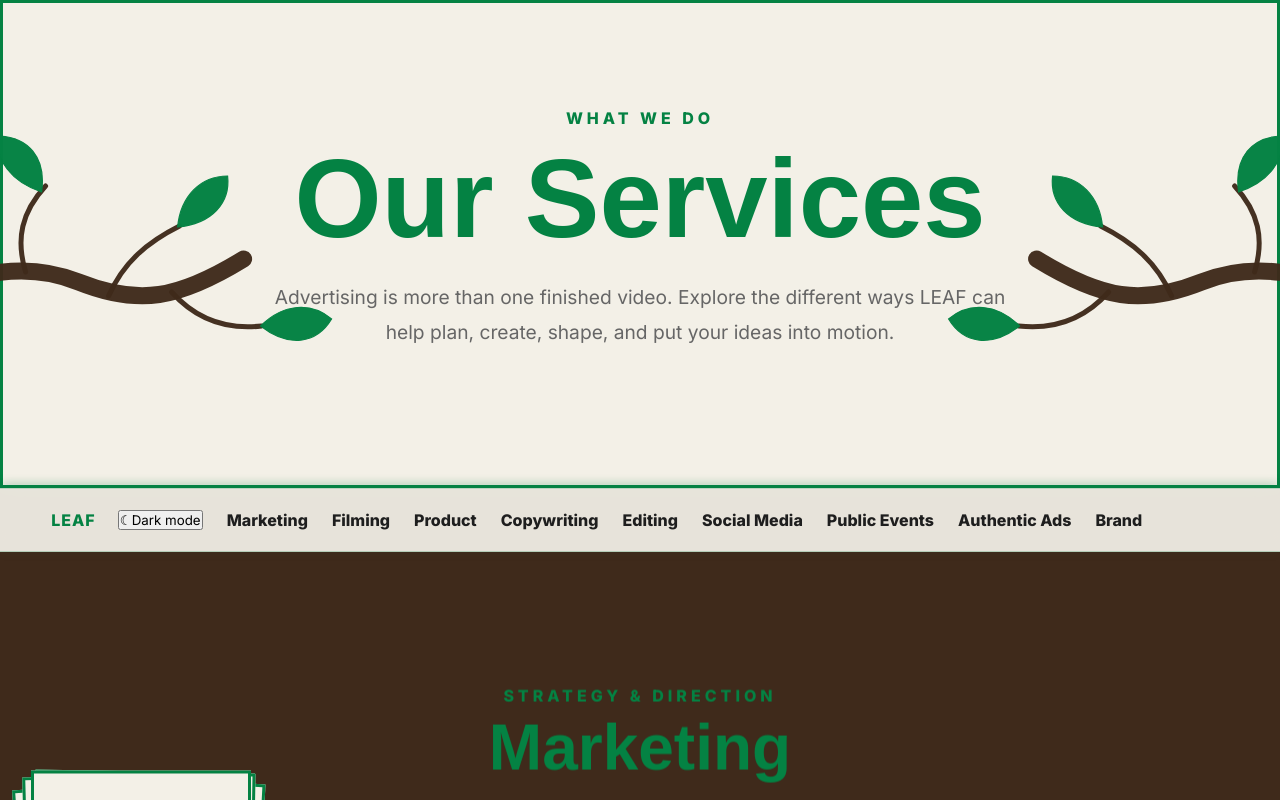
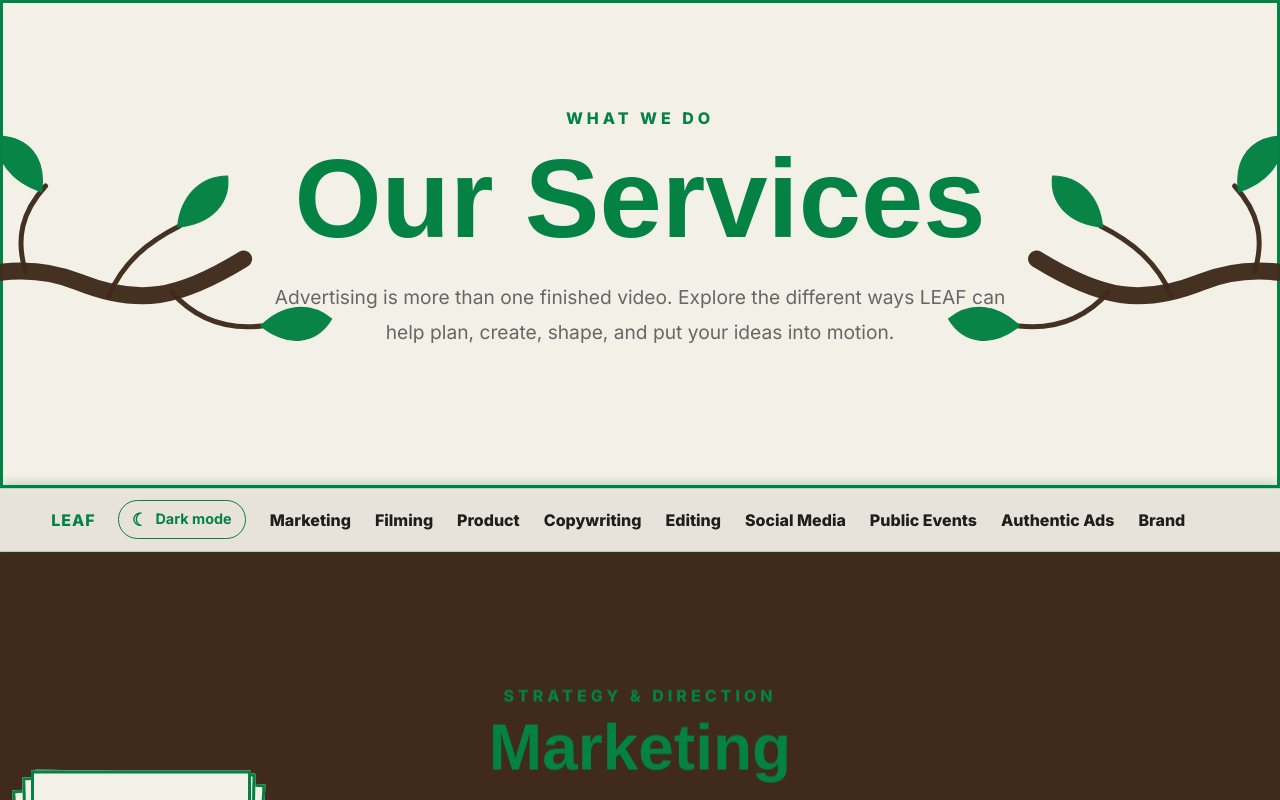
Before and after one commit to TheLeafAgency/The-LEAF-Agency, a Next.js app: page /services in a window 1280 px wide. Shown: the top 800 px of the page. Built offline with nearby package versions, Linux system fonts and the light colour scheme.

Commit message:
Style LEAF dark mode across site

```diff
--- a/app/globals.css
+++ b/app/globals.css
@@ -2702,3 +2702,173 @@ section { width: 100%; }
     transform: translate(-22px, -6px) rotate(-9deg) !important;
   }
 }
+
+
+/* LEAF theme switch */
+.theme-toggle {
+  display: inline-flex;
+  align-items: center;
+  justify-content: center;
+  gap: 8px;
+  padding: 10px 13px;
+  border: 1.5px solid var(--leaf-eden-green);
+  border-radius: 999px;
+  background: transparent;
+  color: var(--leaf-eden-green);
+  font: 700 .9rem/1 Inter, sans-serif;
+  white-space: nowrap;
+  cursor: pointer;
+  transition: background .2s ease, color .2s ease, border-color .2s ease;
+}
+.theme-toggle:hover {
+  background: var(--leaf-eden-green);
+  color: #fff;
+}
+.theme-toggle > span:first-child { font-size: 1.1rem; }
+.get-started-topbar {
+  display: flex;
+  align-items: flex-start;
+  justify-content: space-between;
+  gap: 16px;
+}
+.standalone-theme-toggle {
+  position: absolute;
+  top: 24px;
+  right: 24px;
+  z-index: 1001;
+}
+html[data-theme="dark"] {
+  color-scheme: dark;
+  --leaf-white-dove: #14251B;
+  --leaf-white-chocolate: #1B3023;
+  --leaf-cream: #24382A;
+  --leaf-text: #F3F0E7;
+  --leaf-gray: #C2CEC4;
+  --leaf-border: #355642;
+}
+html[data-theme="dark"] body {
+  background: #14251B !important;
+  color: #F3F0E7 !important;
+}
+html[data-theme="dark"] main,
+html[data-theme="dark"] .leaf-botanical-page,
+html[data-theme="dark"] .services-page {
+  background: #14251B !important;
+  color: #F3F0E7 !important;
+}
+html[data-theme="dark"] .leaf-botanical-page > :not(.leaf-botanical-layer) section::before {
+  background: rgba(20,37,27,.92) !important;
+}
+html[data-theme="dark"] #contact::before {
+  background: rgba(10,24,16,.97) !important;
+}
+html[data-theme="dark"] .services-hero,
+html[data-theme="dark"] .service-detail-section,
+html[data-theme="dark"] .services-ending {
+  background-color: #14251B !important;
+}
+html[data-theme="dark"] .services-jump-nav,
+html[data-theme="dark"] header {
+  background: rgba(20,37,27,.96) !important;
+  border-color: #3D9A62 !important;
+}
+html[data-theme="dark"] .services-jump-home,
+html[data-theme="dark"] .services-jump-links a,
+html[data-theme="dark"] .nav-link,
+html[data-theme="dark"] .leaf-logo {
+  color: #F3F0E7 !important;
+}
+html[data-theme="dark"] .service-media-card {
+  background: #1B3023 !important;
+  color: #B7E2C2 !important;
+  border-color: #3D9A62 !important;
+}
+html[data-theme="dark"] .service-detail-lead,
+html[data-theme="dark"] .service-detail-body,
+html[data-theme="dark"] .services-hero-inner > p:last-child,
+html[data-theme="dark"] .services-ending p {
+  color: #D0D8D1 !important;
+}
+html[data-theme="dark"] .service-detail-includes span {
+  background: #1B3023 !important;
+  color: #D0E7D5 !important;
+  border-color: #3D7650 !important;
+}
+html[data-theme="dark"] .nav-services-menu,
+html[data-theme="dark"] .mobile-nav-menu {
+  background: #1B3023 !important;
+  border-color: #3D7650 !important;
+}
+html[data-theme="dark"] .nav-services-menu a,
+html[data-theme="dark"] .mobile-nav-menu a {
+  color: #F3F0E7 !important;
+}
+html[data-theme="dark"] .service-card,
+html[data-theme="dark"] .service-detail-card,
+html[data-theme="dark"] .service-option-card,
+html[data-theme="dark"] .choice-button,
+html[data-theme="dark"] .flow-card {
+  background: #1B3023 !important;
+  color: #F3F0E7 !important;
+  border-color: #3D7650 !important;
+}
+html[data-theme="dark"] .service-description,
+html[data-theme="dark"] .choice-description,
+html[data-theme="dark"] .intro-copy,
+html[data-theme="dark"] .flow-card p,
+html[data-theme="dark"] .flow-card label,
+html[data-theme="dark"] .flow-card small {
+  color: #D0D8D1 !important;
+}
+html[data-theme="dark"] input,
+html[data-theme="dark"] textarea,
+html[data-theme="dark"] select {
+  background: #102017 !important;
+  color: #F3F0E7 !important;
+  border-color: #52765D !important;
+}
+html[data-theme="dark"] input::placeholder,
+html[data-theme="dark"] textarea::placeholder {
+  color: #A8B8AC !important;
+}
+html[data-theme="dark"] .primary-btn,
+html[data-theme="dark"] .hero-button.primary-btn,
+html[data-theme="dark"] .mobile-nav-menu .mobile-nav-cta {
+  background: #16834A !important;
+  color: #FFFFFF !important;
+}
+html[data-theme="dark"] .secondary-btn {
+  color: #A9E3B7 !important;
+  border-color: #64B87E !important;
+}
+html[data-theme="dark"] .theme-toggle {
+  color: #B7E2C2;
+  border-color: #64B87E;
+}
+html[data-theme="dark"] .theme-toggle:hover {
+  background: #16834A;
+  color: #FFFFFF;
+}
+/* Inline-styled content on the Careers, Portfolio, and Get Started pages. */
+html[data-theme="dark"] main [style*="#F3F0E7"],
+html[data-theme="dark"] main [style*="#f3f0e7"] {
+  background: #14251B !important;
+}
+html[data-theme="dark"] main [style*="#666"],
+html[data-theme="dark"] main [style*="#6B7280"],
+html[data-theme="dark"] main [style*="#303530"],
+html[data-theme="dark"] main [style*="#657168"] {
+  color: #D0D8D1 !important;
+}
+html[data-theme="dark"] main [style*="background: white"],
+html[data-theme="dark"] main [style*="background: #fff"] {
+  background: #1B3023 !important;
+}
+@media (max-width: 900px) {
+  .theme-toggle-label { display: none; }
+  .theme-toggle { padding: 10px 12px; }
+}
+@media (max-width: 700px) {
+  .standalone-theme-toggle { top: 14px; right: 14px; }
+  .get-started-topbar { align-items: flex-start; }
+}
```
